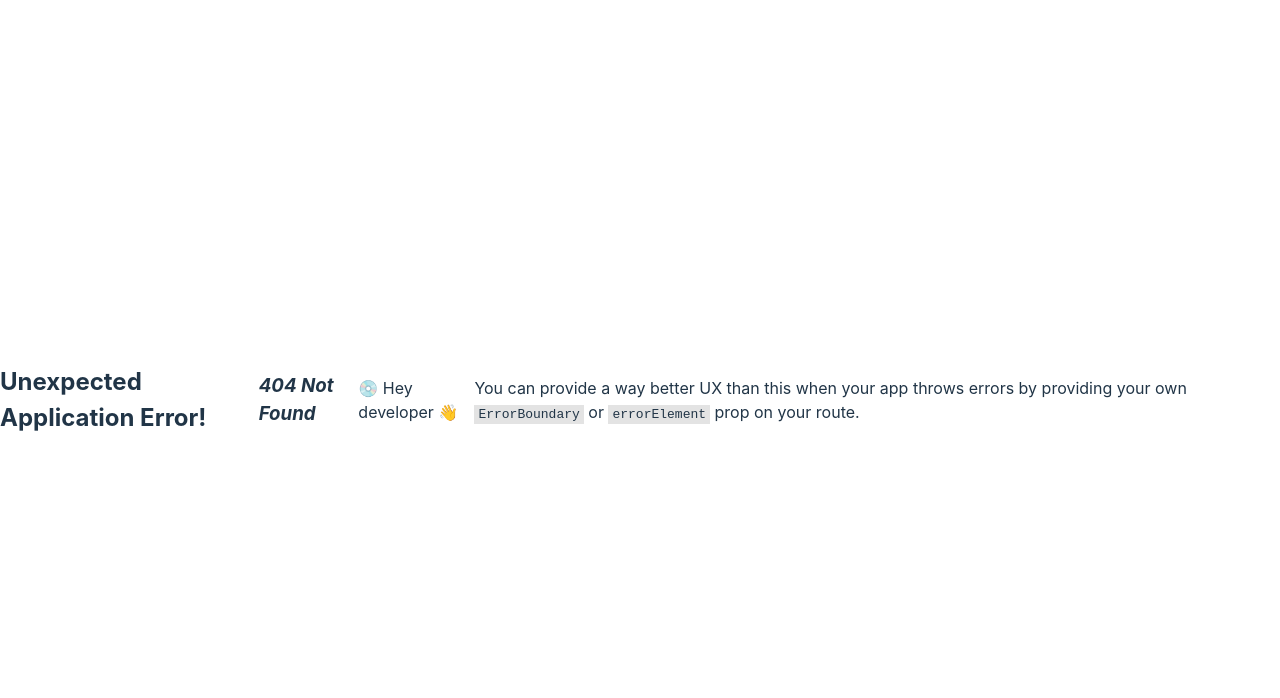
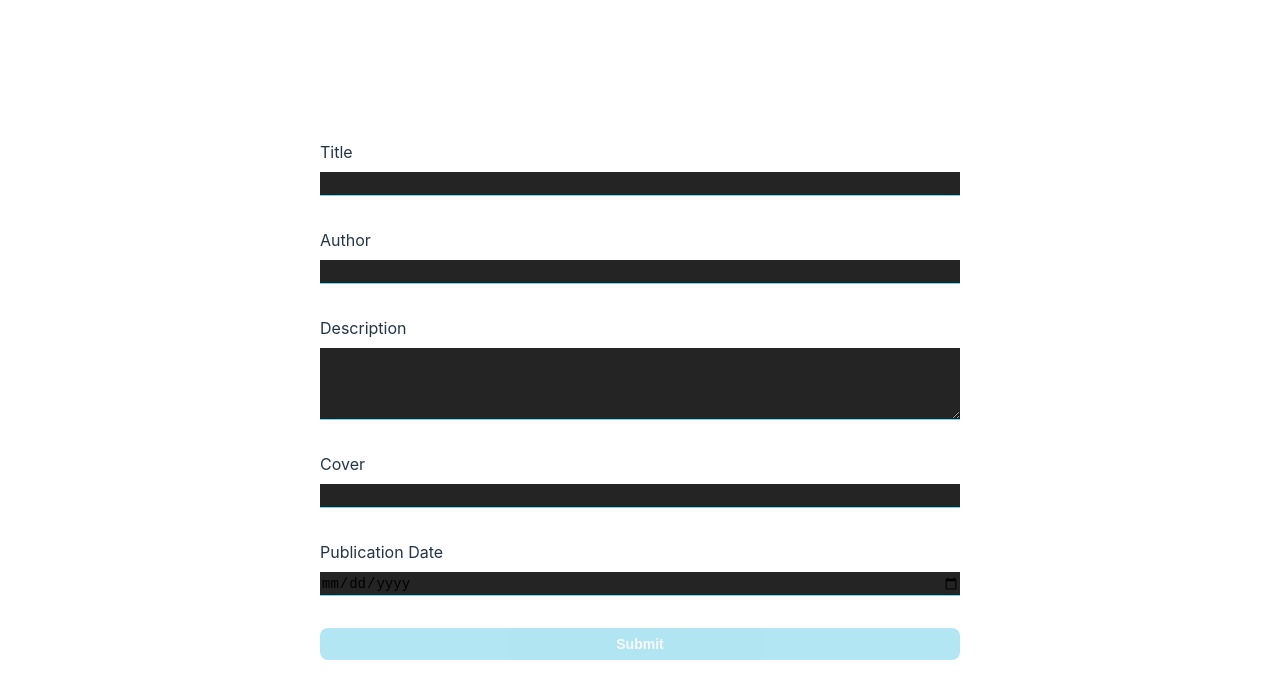
Before and after one commit to kairxa/itv-test-intalenta, a React (Vite) app: page /create in a window 1280 px wide. Before the commit this address had no page. Shown: the top 698 px of the page. Built offline with nearby package versions, Linux system fonts and the light colour scheme.

Commit message:
Feat: Add Create page

```diff
--- a/package.json
+++ b/package.json
@@ -15,7 +15,9 @@
     "nanoid": "^5.0.7",
     "react": "^18.2.0",
     "react-dom": "^18.2.0",
-    "react-router-dom": "^6.23.1"
+    "react-hook-form": "^7.51.4",
+    "react-router-dom": "^6.23.1",
+    "react-toastify": "^10.0.5"
   },
   "devDependencies": {
     "@types/bun": "^1.1.2",
--- a/src/App.tsx
+++ b/src/App.tsx
@@ -1,5 +1,6 @@
 import { RouterProvider, createBrowserRouter } from "react-router-dom";
 import List from "./pages/List";
+import Create from "./pages/Create";
 
 function App() {
   const router = createBrowserRouter([
@@ -7,6 +8,10 @@ function App() {
       path: "/",
       element: <List />,
     },
+    {
+      path: "/create",
+      element: <Create />,
+    },
   ]);
 
   return <RouterProvider router={router} />;
--- a/src/constants.ts
+++ b/src/constants.ts
@@ -9,5 +9,7 @@ export const STORAGE_DEFAULT_TTL = 3_600_000; // 60 * 60 * 1000
 
 export const BOOK_LOCAL_MIN_STARTING_ID = 1_000_000;
 
+export const URL_REGEX_VALIDATION = /^(http|https):\/\//i; // not a serious validation, just for the sake of regex testing.
+
 export const BASE_API_URL =
   "https://my-json-server.typicode.com/cutamar/mock/books";
--- a/src/index.scss
+++ b/src/index.scss
@@ -17,6 +17,7 @@ $main-color: #61dbfb;
   --react-blue: #61dbfb;
   --main-color: var(--react-blue);
   --inverse-text-color: #eaeaea;
+  --error-color: rgb(244 63 94);
 
   --background-color: #242424;
 
@@ -266,24 +267,51 @@ a {
   left: 0;
 }
 
+.filter {
+  > input,
+  > label {
+    cursor: pointer;
+  }
+
+  > label {
+    margin-left: 8px;
+  }
+}
+
+.button {
+  border: none;
+  border-radius: 8px;
+
+  padding: 8px 16px;
+
+  background-color: darken($color: $main-color, $amount: 25%);
+
+  cursor: pointer;
+
+  font-size: 14px;
+  font-weight: 600;
+  color: var(--inverse-text-color);
+
+  &:disabled {
+    opacity: 0.3;
+
+    cursor: default;
+  }
+}
+
 .create {
   display: flex;
   flex: 1;
   justify-content: flex-end;
 
   &__button {
-    border: none;
-    border-radius: 8px;
+    @extend .button;
 
-    padding: 8px 16px;
-
-    background-color: darken($color: $main-color, $amount: 25%);
-
-    font-size: 14px;
-    font-weight: 600;
-    color: var(--inverse-text-color);
-
-    cursor: pointer;
+    > a {
+      font-size: 14px;
+      font-weight: 600;
+      color: var(--inverse-text-color);
+    }
   }
 }
 
@@ -371,6 +399,58 @@ a {
   }
 }
 
+.form {
+  display: flex;
+  flex-direction: column;
+  gap: 32px;
+
+  width: 640px;
+
+  &__submit-button {
+    @extend .button;
+  }
+}
+
+.input {
+  display: flex;
+  flex-direction: column;
+
+  > input,
+  > textarea {
+    margin-top: 8px;
+
+    border: none;
+    border-bottom: solid 1px var(--main-color);
+
+    font-size: 14px;
+    line-height: 24px;
+
+    background-color: var(--background-color);
+
+    &:focus {
+      outline: none;
+    }
+  }
+
+  > input {
+    height: 24px;
+  }
+
+  > textarea {
+    min-height: 72px;
+
+    resize: vertical;
+  }
+
+  &__error {
+    margin-top: 8px;
+
+    font-size: 12px;
+    font-weight: 400;
+    color: var(--error-color);
+  }
+}
+
 @media (prefers-color-scheme: light) {
   :root {
     color: #213547;
--- a/src/main.tsx
+++ b/src/main.tsx
@@ -3,6 +3,8 @@ import ReactDOM from "react-dom/client";
 import App from "./App.tsx";
 import "./index.scss";
 import { QueryClient, QueryClientProvider } from "@tanstack/react-query";
+import { ToastContainer } from "react-toastify";
+import "react-toastify/ReactToastify.min.css";
 
 const queryClient = new QueryClient({
   defaultOptions: {
@@ -14,6 +16,7 @@ ReactDOM.createRoot(document.getElementById("root")!).render(
   <React.StrictMode>
     <QueryClientProvider client={queryClient}>
       <App />
+      <ToastContainer />
     </QueryClientProvider>
   </React.StrictMode>,
 );
--- /dev/null
+++ b/src/pages/Create.tsx
@@ -0,0 +1,82 @@
+import { SubmitHandler, useForm } from "react-hook-form";
+import { Book } from "../types/book";
+import { URL_REGEX_VALIDATION } from "../constants";
+import { BookAdd } from "../apis/book";
+import { toast } from "react-toastify";
+export default function Create() {
+  const {
+    register,
+    handleSubmit,
+    reset,
+    formState: { errors, isValid },
+  } = useForm<Book>({
+    mode: "onBlur",
+    reValidateMode: "onBlur",
+  });
+
+  const onSubmit: SubmitHandler<Book> = (data) => {
+    const book: Book = {
+      ...data,
+      publicationDate: new Date(data.publicationDate).toISOString(),
+    };
+
+    BookAdd(book);
+    toast("Book added!");
+    reset();
+  };
+
+  return (
+    <section>
+      <form className="form" onSubmit={handleSubmit(onSubmit)}>
+        <label className="input">
+          Title
+          <input type="text" {...register("title", { required: true })} />
+          {errors.title && (
+            <span className="input__error">Title is required.</span>
+          )}
+        </label>
+        <label className="input">
+          Author
+          <input type="text" {...register("author", { required: true })} />
+          {errors.author && (
+            <span className="input__error">Author is required.</span>
+          )}
+        </label>
+        <label className="input">
+          Description
+          <textarea {...register("description")} />
+        </label>
+        <label className="input">
+          Cover
+          <input
+            type="text"
+            {...register("cover", {
+              validate: {
+                isURL: (value) =>
+                  URL_REGEX_VALIDATION.test(value) ||
+                  "Cover needs to be a URL.",
+              },
+            })}
+          />
+          {errors.cover && (
+            <span className="input__error">{errors.cover.message}</span>
+          )}
+        </label>
+        <label className="input">
+          Publication Date
+          <input
+            type="date"
+            {...register("publicationDate", { required: true })}
+          />
+        </label>
+        <button
+          type="submit"
+          className="form__submit-button"
+          disabled={!isValid}
+        >
+          Submit
+        </button>
+      </form>
+    </section>
+  );
+}
```
Also changed, not shown: 1 other file (tests, documents, lock files or other folders).
